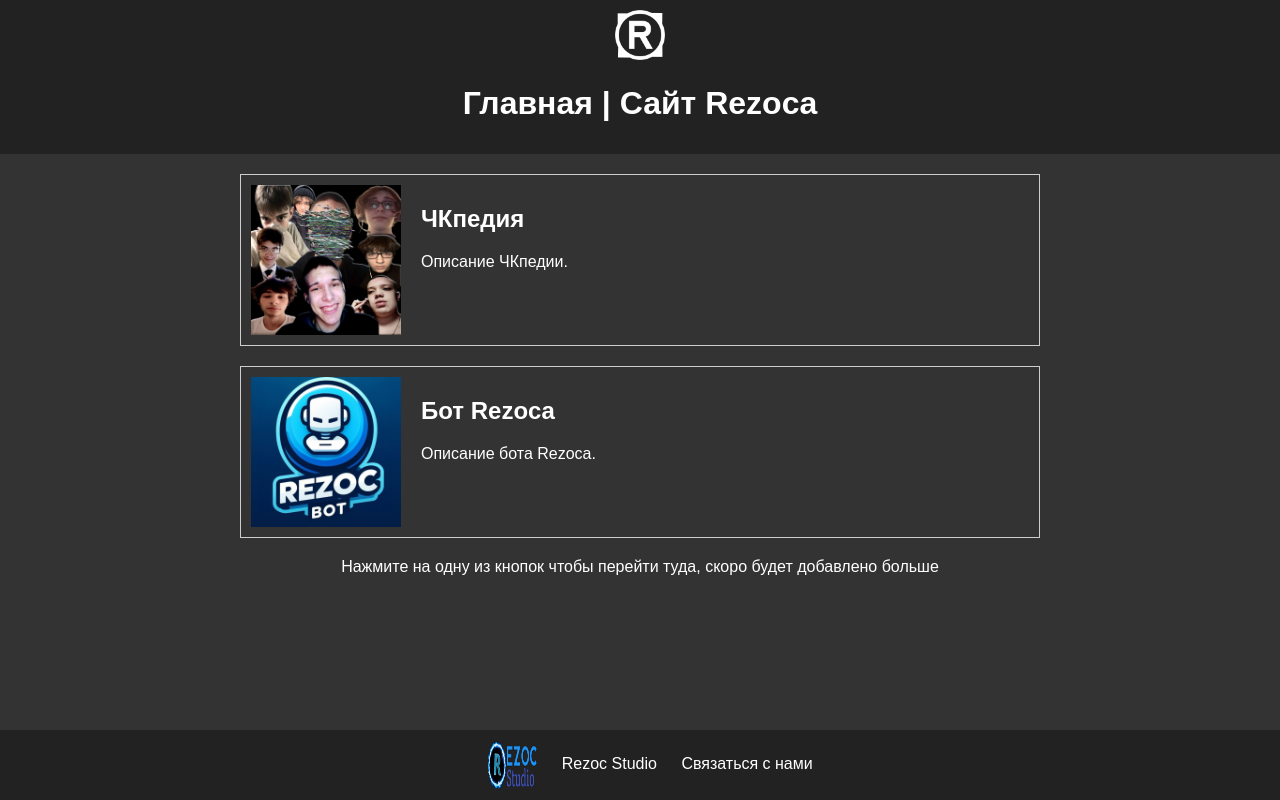
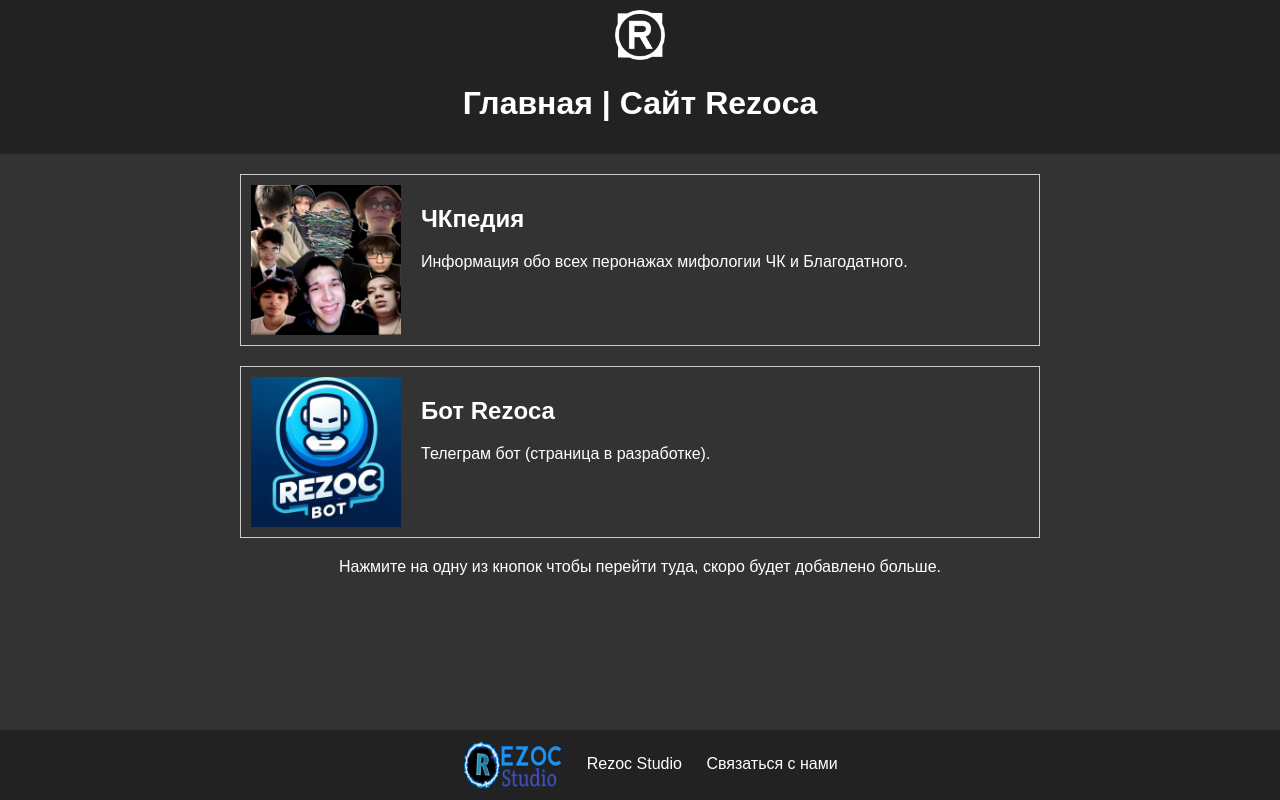
Before and after one commit to Rezoc56/rezoc, a plain HTML site: page index.html in a window 1280 px wide. Drawn offline with Linux system fonts and the light colour scheme.

Commit message:
Update index.html

```diff
--- a/index.html
+++ b/index.html
@@ -46,7 +46,7 @@
       text-align: center;
     }
     .footer img {
-      width: 50px;
+      width: 100px;
       height: 50px;
       vertical-align: middle;
     }
@@ -69,16 +69,16 @@
   <div class="character">
     <a href="chkapedia.html"><img src="img/chkapedia.jpg" alt="ЧКпедия"></a>
     <h2>ЧКпедия</h2>
-    <p>Описание ЧКпедии.</p>
+    <p>Информация обо всех перонажах мифологии ЧК и Благодатного.</p>
   </div>
   <div class="character">
     <a href="botrezoca.html"><img src="img/RezocBot.jpg" alt="Бот Rezoca"></a>
     <h2>Бот Rezoca</h2>
-    <p>Описание бота Rezoca.</p>
+    <p>Телеграм бот (страница в разработке).</p>
   </div>
 </div>
 
-<p style="text-align: center; margin-top: 20px;">Нажмите на одну из кнопок чтобы перейти туда, скоро будет добавлено больше</p>
+<p style="text-align: center; margin-top: 20px;">Нажмите на одну из кнопок чтобы перейти туда, скоро будет добавлено больше.</p>
 
 <div class="footer">
   <a href="https://t.me/BotRezoca"><img src="img/RSLogo.png" alt="Rezoc Studio"></a>
```
